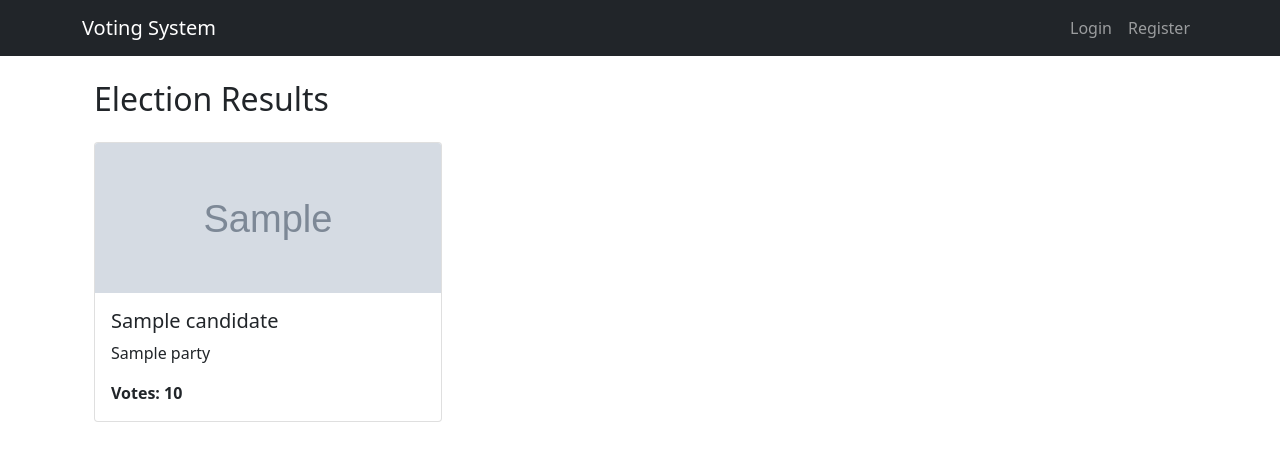
After one commit to iammillie-creator/facial-voting-app, a Flask app: template templates/results.html in a window 1280 px wide. The commit adds this page. Shown: the top 461 px of the page. Run offline with Flask 3, Linux system fonts and the light colour scheme; the template is opened without the code that fills it: most values are stand-ins (such as "Sample title", 1, 10 or a date in 2020); grey boxes marked "Sample" are stand-in pictures; some libraries are stand-ins or nearby versions.

Commit message:
Add HTML templates

```diff
--- a/templates/already_voted.html
+++ b/templates/already_voted.html
@@ -7,5 +7,7 @@
         <p>You have already cast your vote in this election.</p>
         <p>Your participation is valuable to our democratic process.</p>
     </div>
+    <p> <a href="{{ url_for('results') }}">View voting results</a></p>
+
 </div>
 {% endblock %}
--- a/templates/dashboard.html
+++ b/templates/dashboard.html
@@ -11,7 +11,7 @@
                 {% for candidate in candidates %}
                 <div class="col">
                     <div class="card h-100">
-                        <img src="{{ url_for('static', filename=candidate.image) }}" class="card-img-top" alt="{{ candidate.name }}">
+                        <img src="{{ url_for('static', filename=candidate_images) }}" class="card-img-top" alt="{{ candidate.name }}">
                         <div class="card-body">
                             <h5 class="card-title">{{ candidate.name }}</h5>
                             <p class="card-text">{{ candidate.party }}</p>
--- /dev/null
+++ b/templates/results.html
@@ -0,0 +1,26 @@
+{% extends "base.html" %}
+
+{% block content %}
+<div class="container mt-4">
+    <h2 class="mb-4">Election Results</h2>
+
+    <div class="row row-cols-1 row-cols-md-3 g-4">
+        {% for candidate in candidates %}
+        <div class="col">
+            <div class="card h-100 {% if candidate.is_leading %}border-success{% endif %}">
+                <img src="{{ url_for('static', filename=candidate.image) }}" class="card-img-top" alt="{{ candidate.name }}" style="max-height: 150px; max_width:150px; object-fit: cover; border_radius:50%; margin: auto;">
+                <div class="card-body">
+                    <h5 class="card-title">{{ candidate.name }}</h5>
+                    <p class="card-text">{{ candidate.party }}</p>
+                    <p class="card-text fw-bold">Votes: {{ candidate.votes }}</p>
+                    {% if candidate.is_leading %}
+                        <span class="badge bg-success">Leading</span>
+                    {% endif %}
+
+                </div>
+            </div>
+        </div>
+        {% endfor %}
+    </div>
+</div>
+{% endblock %}
```
